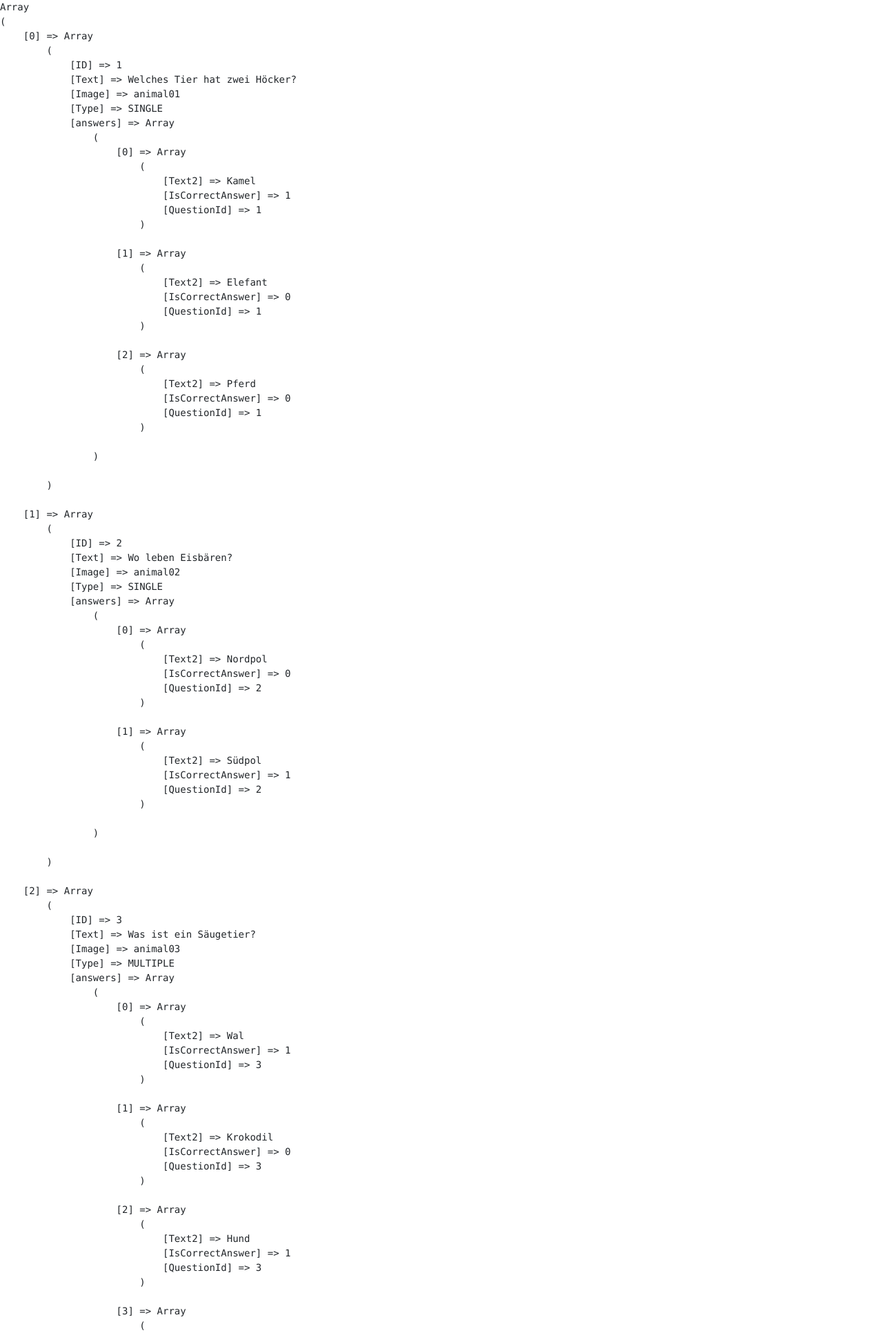
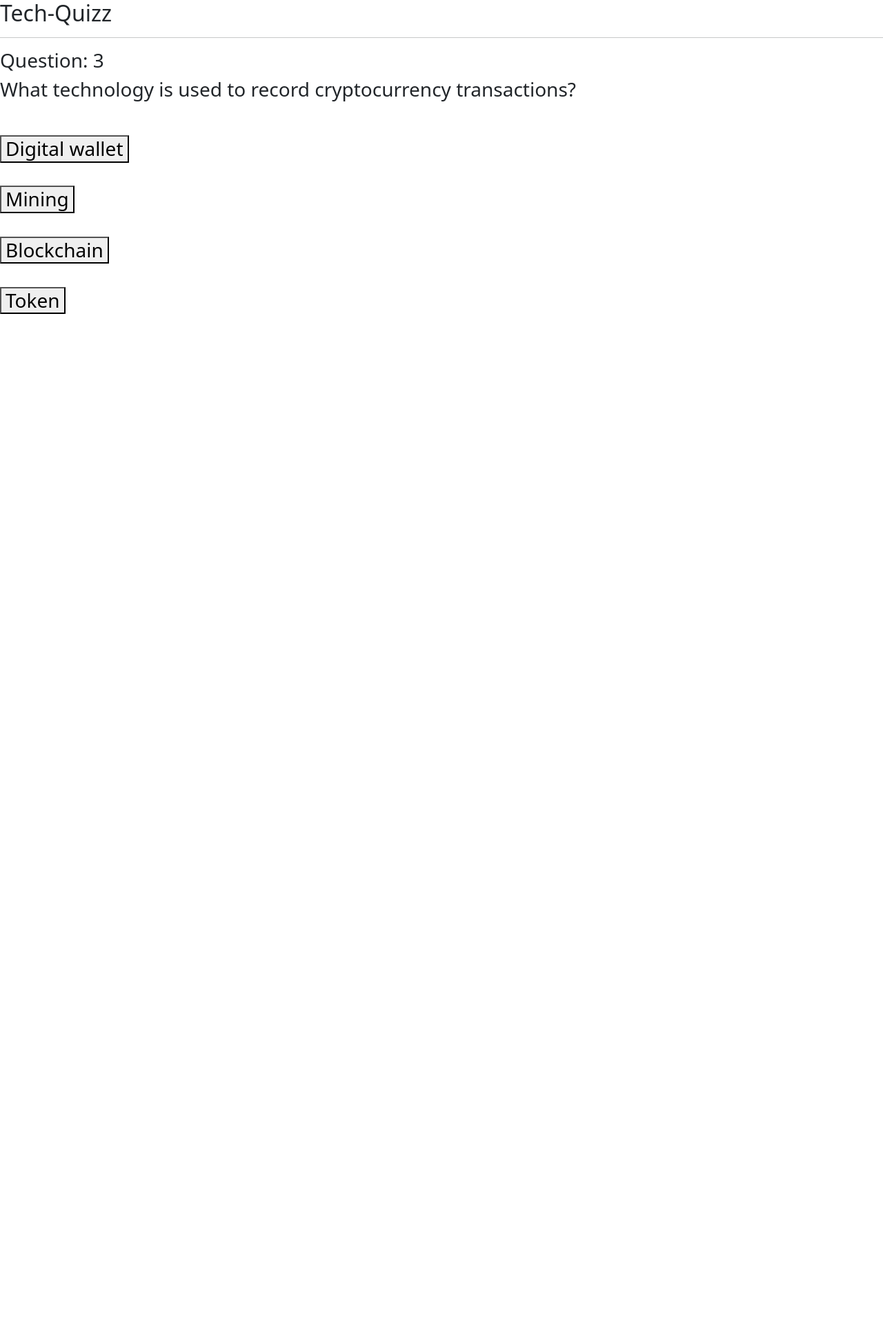
Before and after one commit to beniwein/beni-quiz-plus-plus, a PHP site: page / in a window 1280 px wide. Shown: the top 1932 px of the page at 69% size. After the commit the page ends 455 px from the top, so only its background shows below. Run offline with PHP 8.4, Linux system fonts and the light colour scheme; data comes from the database, SQL or seed files in the repository; data that the repository does not hold is empty.

Commit message:
button-config

```diff
--- a/css/style.css
+++ b/css/style.css
@@ -3,7 +3,3 @@
     color: darkslategray;
     margin: 50px
 }
-
-.answer1 {
-    margin-left: 50px;
-}
--- a/index.php
+++ b/index.php
@@ -6,6 +6,8 @@ if ($_POST["answer"] == 4) {
 ?> -->
 
 <?php
+    $currentQuestionIndex = 3;
+
     if (isset($_POST['lastQuestionIndex'])) {
 
         if (isset ($_POST['nextQuestionIndex'])) {
@@ -39,14 +41,14 @@ if ($_POST["answer"] == 4) {
         $subQuery->bindValue(1, $question['ID']);
         $subQuery->execute();
         $answers = $subQuery->fetchAll(PDO::FETCH_ASSOC);
-        $questions[$key]['answers'] = $answers;
+        $questions[$key]['Text2'] = $answers;
     }
 
     $_SESSION['quizData'] = $questions;
 
-    echo '<pre>';
-    print_r($_SESSION['quizData']);
-    echo '</pre>';
+    //echo '<pre>';
+    //print_r($_SESSION['quizData']);
+    //echo '</pre>';
 
 
 
@@ -61,7 +63,7 @@ if ($_POST["answer"] == 4) {
     //echo '<thead>';
     //echo '<tr>';
 
-    $columnCount = $query->columnCount();
+    /*$columnCount = $query->columnCount();
 
     for ($i = 0; $i < $columnCount; $i++) {
         $columnInfo = $query->getColumnMeta($i);
@@ -81,7 +83,7 @@ if ($_POST["answer"] == 4) {
        echo '</tr>';
 
     }
-
+    */
     //echo '</table>';
     //echo '</div>';
     //echo '</div>';
@@ -106,35 +108,37 @@ if ($_POST["answer"] == 4) {
 </head>
 <body>
 
+
         <form class="form" method="post">
-        <h2>Tech-Quizz</h2>
+        <h2>Tech-Quizz</h2><hr>
         <h3>Question: <?php echo $currentQuestionIndex; ?><h3>
-        <p><?php echo $questions[currentQuestionIndex]['text']; ?></p>
+        <p><?php echo $questions[$currentQuestionIndex]['Text']; ?></p>
+
+    <br><button type="submit" class="answer1" name="answer" value="1"><?php
+            $answers = $questions[$currentQuestionIndex]['Text2'];
+            echo $answers[0]['Text2'];
+        ?></button><br><br>
+
+    <button type="submit" class="answer2" name="answer" value="2"><?php
+            $answers = $questions[$currentQuestionIndex]['Text2'];
+            echo $answers[1]['Text2'];
+        ?></button><br><br>
+
+    <button type="submit" class="answer3" name="answer" value="3"><?php
+            $answers = $questions[$currentQuestionIndex]['Text2'];
+            echo $answers[2]['Text2'];
+        ?></button><br><br>
+
+    <button type="submit" class="answer4" name="answer" value="4"><?php
+            $answers = $questions[$currentQuestionIndex]['Text2'];
+            echo $answers[3]['Text2'];
+        ?></button><br><br>
 
 
-    <br><button type="submit" class="answer1" name="answer" value="1">Digital wallet</button><br><br>
-        <?php
-            $answers = $questions[$currentQuestionIndex]['answers'];
-            echo $answers[0]['answer'];
-        ?>
-    <button type="submit" class="answer2" name="answer" value="2">Mining</button><br><br>
-        <?php
-            $answers = $questions[$currentQuestionIndex]['answers'];
-            echo $answers[0]['answer'];
-        ?>
-    <button type="submit" class="answer3" name="answer" value="3">Blockchain</button><br><br>
-    <?php
-            $answers = $questions[$currentQuestionIndex]['answers'];
-            echo $answers[1]['answer'];
-        ?>
-    <button type="submit" class="answer4" name="answer" value="4">Token</button>
-        <?php
-            $answers = $questions[$currentQuestionIndex]['answers'];
-            echo $answers[0]['answer'];
-        ?>
+        <input type="hidden" name="lastQuestionIndex" value="<?php echo $currentQuestionIndex;?>">
+        <input type="hidden" name="nextQuestionIndex" value="<?php echo $currentQuestionIndex +1;?>">
 
-        <input type="hidden" name="lastQuestionIndex" value="0">
-        <input type="hidden" name="nextQuestionIndex" value="1">
+<!-- for ($Text2 = 0; $Text2 < count($answers); Text2++){echo...;} -->
 
 
         </form>
```
